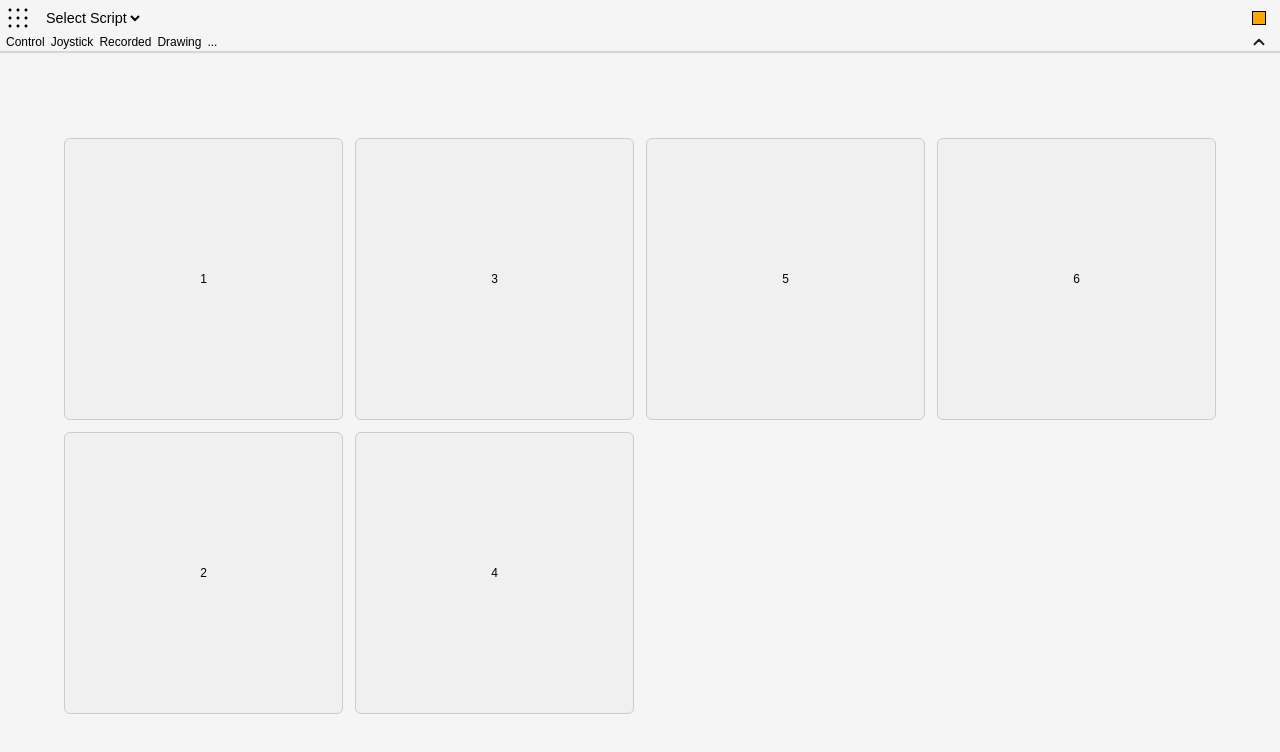
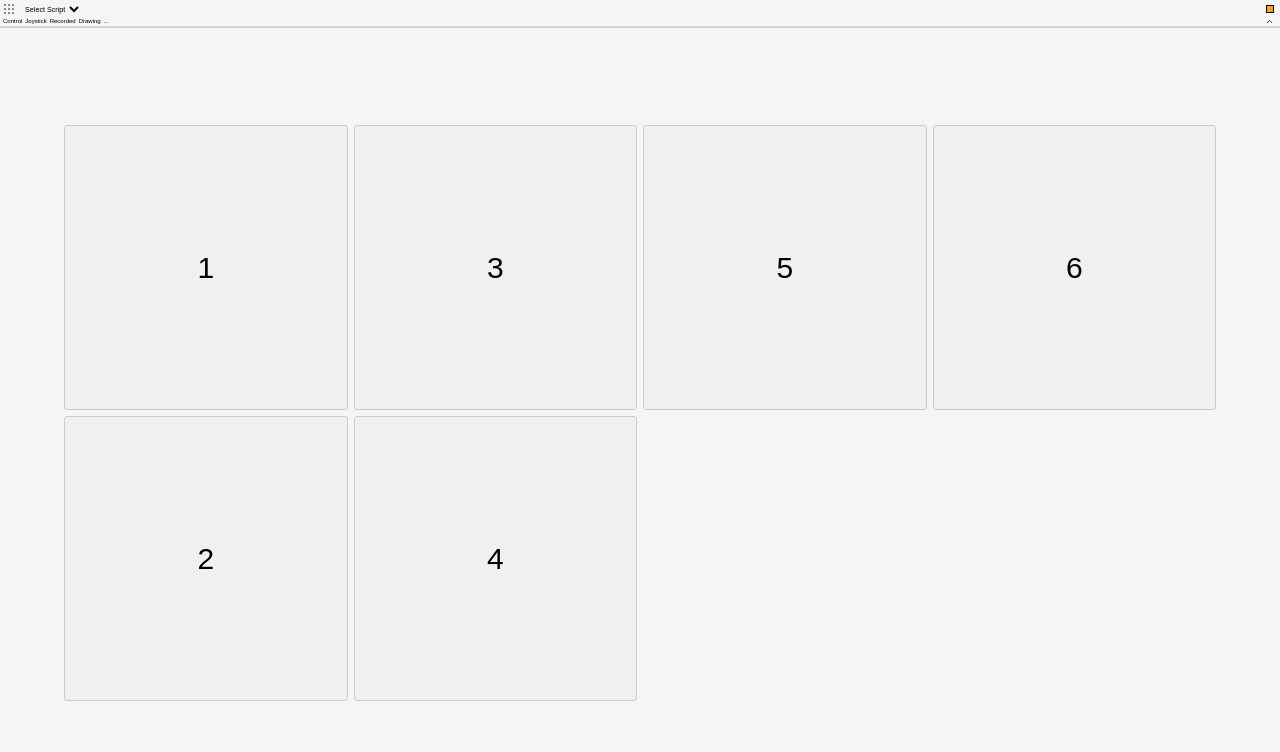
Before and after one commit to yuan-miranda/picowcontrol.github.io, a plain HTML site: page index.html in a window 1280 px wide. Drawn offline with Linux system fonts and the light colour scheme.

Commit message:
nope, revert

```diff
--- a/styles.css
+++ b/styles.css
@@ -155,7 +155,7 @@ select {
     justify-content: center;
     background-color: #f0f0f0;
     border: 0.1rem solid #ccc;
-    font-size: 1rem;
+    font-size: 5rem;
     padding: 1rem;
     border-radius: 0.5rem;
     transition: transform 0.2s;
@@ -178,7 +178,7 @@ select {
  */
 @media (max-width:319px) {
     html {
-        font-size: 12px;
+        font-size: 6px;
     }
     #colorSizeStatus {
         background-color: black;
@@ -188,7 +188,7 @@ select {
 @media (min-width:320px)  {
     /* smartphones, portrait iPhone, portrait 480x320 phones (Android) */
     html {
-        font-size: 12px;
+        font-size: 6px;
     }
     #colorSizeStatus {
         background-color: red;
@@ -197,7 +197,7 @@ select {
 @media (min-width:480px)  {
     /* smartphones, Android phones, landscape iPhone */
     html {
-        font-size: 12px;
+        font-size: 6px;
     }
     #colorSizeStatus {
         background-color: green;
@@ -206,7 +206,7 @@ select {
 @media (min-width:600px)  {
     /* portrait tablets, portrait iPad, e-readers (Nook/Kindle), landscape 800x480 phones (Android) */
     html {
-        font-size: 12px;
+        font-size: 6px;
     }
     #colorSizeStatus {
         background-color: blue;
@@ -215,7 +215,7 @@ select {
 @media (min-width:801px)  {
     /* tablet, landscape iPad, lo-res laptops ands desktops */
     html {
-        font-size: 12px;
+        font-size: 6px;
     }
     #colorSizeStatus {
         background-color: yellow;
@@ -224,7 +224,7 @@ select {
 @media (min-width:1025px) {
     /* big landscape tablets, laptops, and desktops */
     html {
-        font-size: 12px;
+        font-size: 6px;
     }
     #colorSizeStatus {
         background-color: orange;
```
